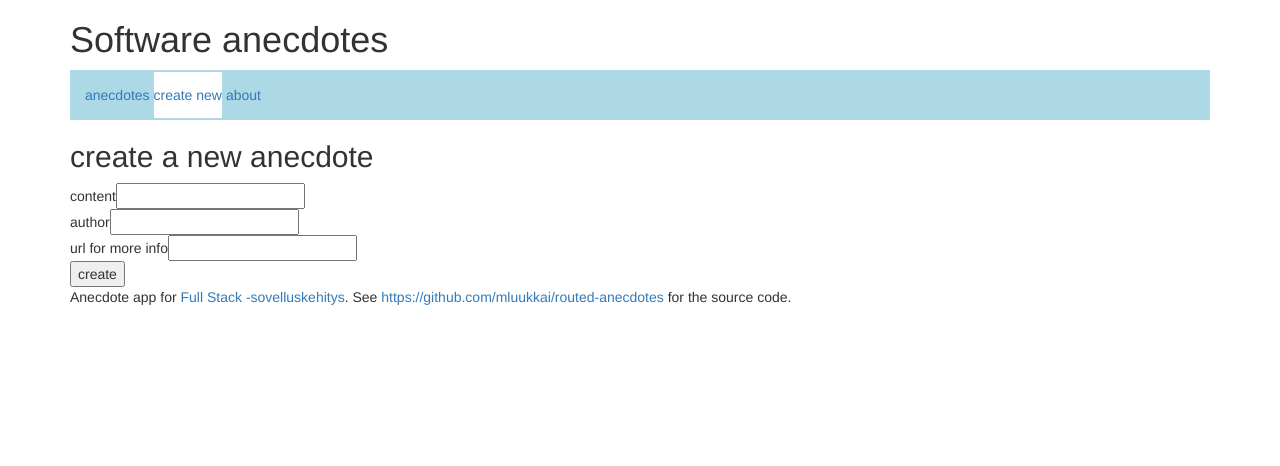
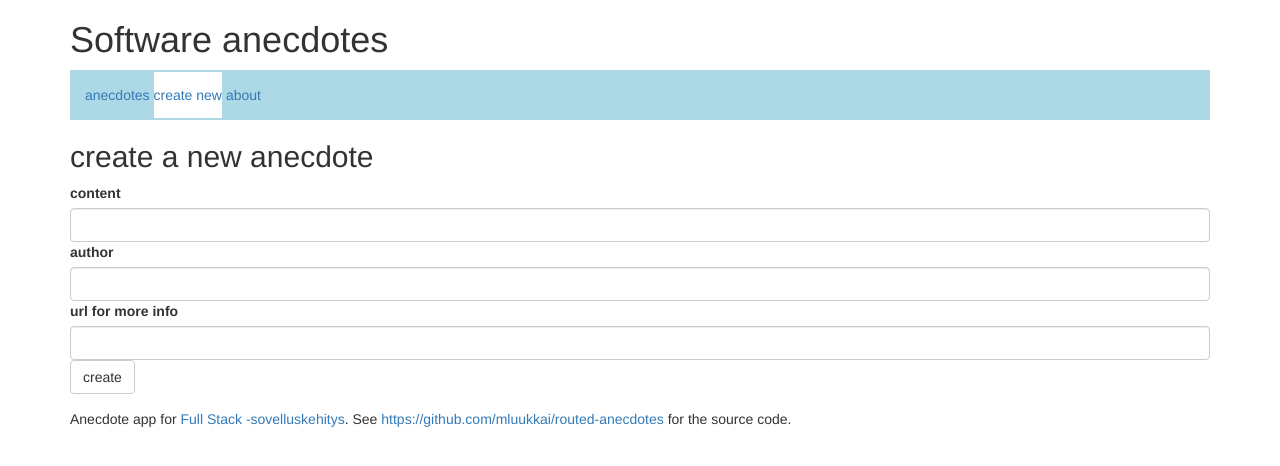
Before and after one commit to filaakst1/Full-stack-open-2018-part, a React (Create React App) app in the folder routed-anecdotes/: page /create in a window 1280 px wide. Shown: the top 466 px of the page. Built offline with nearby package versions, Linux system fonts and the light colour scheme.

Commit message:
Set form to use bootstart components

```diff
--- a/routed-anecdotes/src/App.js
+++ b/routed-anecdotes/src/App.js
@@ -1,6 +1,5 @@
 import React from 'react'
-import { BrowserRouter as Router, Route, NavLink} from 'react-router-dom'
-import { ListGroup,ListGroupItem, Grid, Row, Col } from 'react-bootstrap'
+import { BrowserRouter as Router, Route } from 'react-router-dom'
 import About from './components/About'
 import Anecdote from './components/Anecdote'
 import AnecdoteList from './components/AnecdoteList'
--- a/routed-anecdotes/src/components/CreateNewForm.js
+++ b/routed-anecdotes/src/components/CreateNewForm.js
@@ -1,4 +1,5 @@
 import React from 'react'
+import { Button, ControlLabel, FormControl, FormGroup } from 'react-bootstrap'
 
 class CreateNewForm extends React.Component {
   constructor() {
@@ -32,19 +33,27 @@ class CreateNewForm extends React.Component {
       <div>
         <h2>create a new anecdote</h2>
         <form onSubmit={this.handleSubmit}>
-          <div>
-            content
-            <input name='content' value={this.state.content} onChange={this.handleChange} />
-          </div>
-          <div>
-            author
-            <input name='author' value={this.state.author} onChange={this.handleChange} />
-          </div>
-          <div>
-            url for more info
-            <input name='info' value={this.state.info} onChange={this.handleChange} />
-          </div>
-          <button>create</button>
+          <FormGroup>
+            <ControlLabel>content</ControlLabel>
+            <FormControl
+              type='text'
+              name='content'
+              onChange={this.handleChange}
+            />
+            <ControlLabel>author</ControlLabel>
+            <FormControl
+              type='text'
+              name='author'
+              onChange={this.handleChange}
+            />
+            <ControlLabel>url for more info</ControlLabel>
+            <FormControl
+              type='text'
+              name='info'
+              onChange={this.handleChange}
+            />
+            <Button type="submit">create</Button>
+          </FormGroup>
         </form>
       </div>
     )
```
